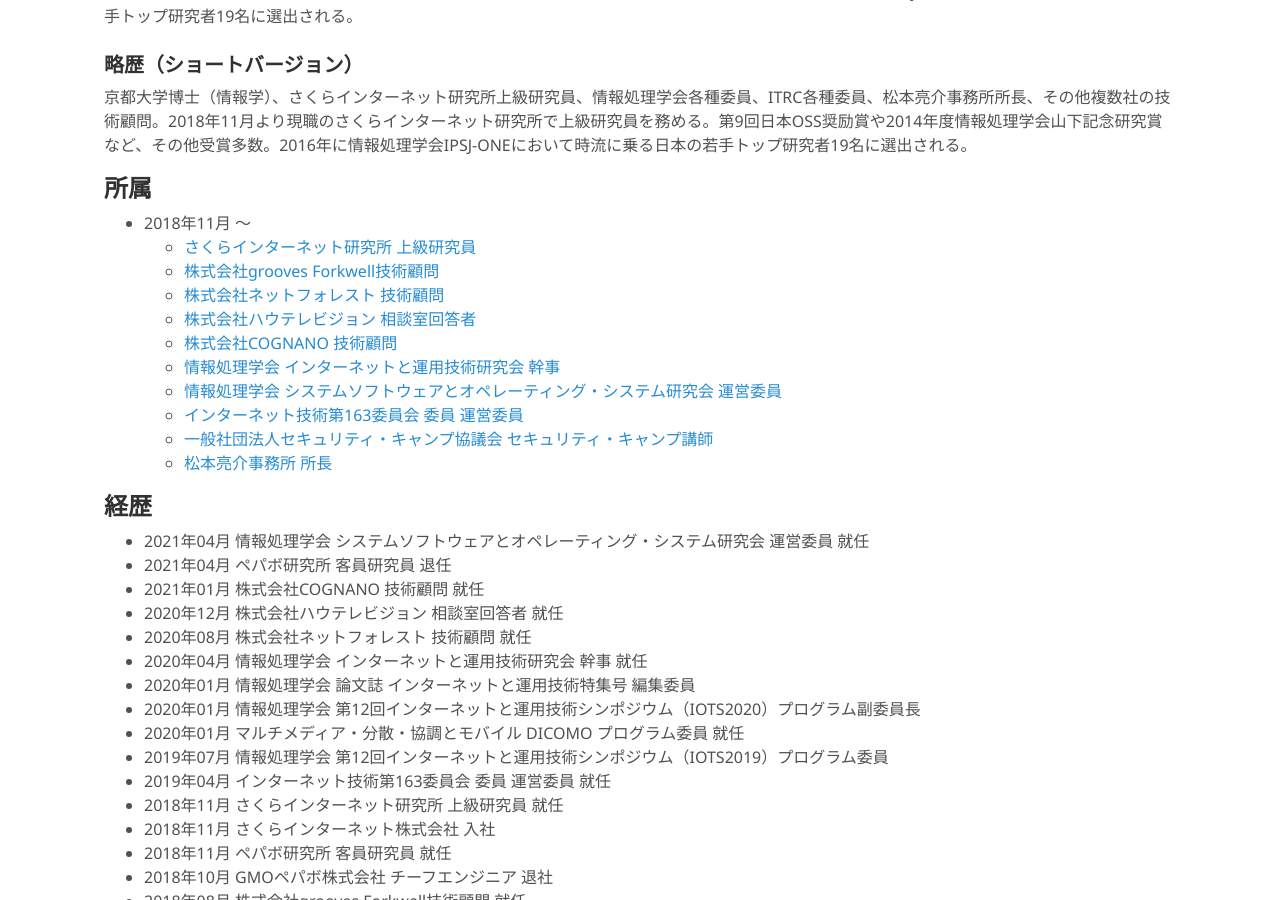
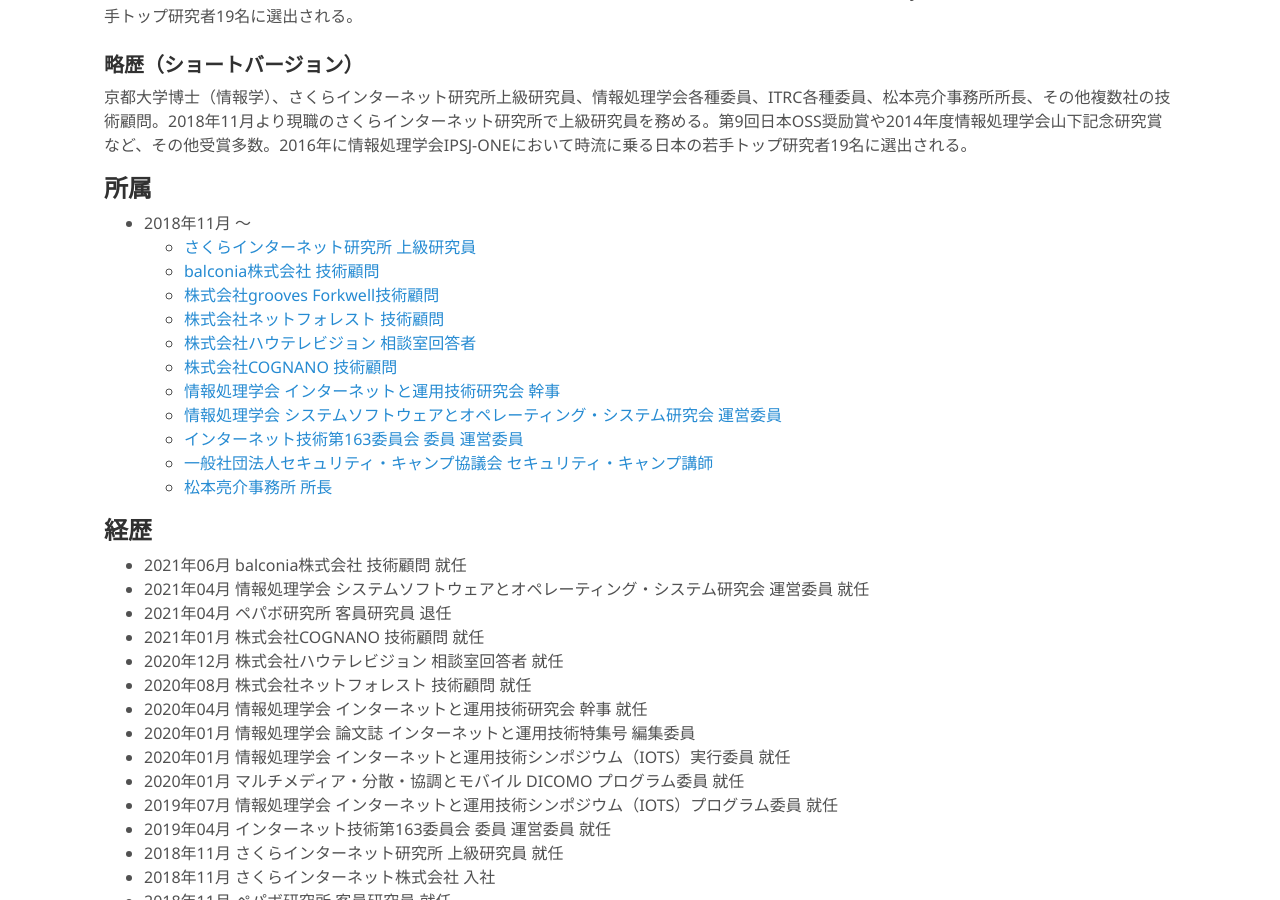
Before and after one commit to matsumotory/matsumotory, a Jekyll site: the page built from index.md, in a window 1280 px wide and 900 px high, scrolled down 475 px. Built offline with Jekyll 4.4.1, drawn with Linux system fonts in a browser that asks for light colours; our own code applies the rules of GitHub Pages for plain Markdown files; some of the changed text lies outside the part shown.

Commit message:
Update profile

```diff
--- a/index.md
+++ b/index.md
@@ -23,6 +23,7 @@
 ## 所属
 - 2018年11月 〜
   - [さくらインターネット研究所 上級研究員](https://research.sakura.ad.jp/about/)
+  - [balconia株式会社 技術顧問](https://www.balconia.co.jp/about/)
   - [株式会社grooves Forkwell技術顧問](https://www.grooves.com/news/1598)
   - [株式会社ネットフォレスト 技術顧問](https://www.netforest.ad.jp/corporate/)
   - [株式会社ハウテレビジョン 相談室回答者](https://howtelevision.co.jp/)
@@ -34,6 +35,7 @@
   - [松本亮介事務所 所長](https://twitter.com/matsumotory)
 
 ## 経歴
+- 2021年06月 balconia株式会社 技術顧問 就任
 - 2021年04月 情報処理学会 システムソフトウェアとオペレーティング・システム研究会 運営委員 就任
 - 2021年04月 ペパボ研究所 客員研究員 退任
 - 2021年01月 株式会社COGNANO 技術顧問 就任
@@ -41,9 +43,9 @@
 - 2020年08月 株式会社ネットフォレスト 技術顧問 就任
 - 2020年04月 情報処理学会 インターネットと運用技術研究会 幹事 就任
 - 2020年01月 情報処理学会 論文誌 インターネットと運用技術特集号 編集委員
-- 2020年01月 情報処理学会 第12回インターネットと運用技術シンポジウム（IOTS2020）プログラム副委員長
+- 2020年01月 情報処理学会 インターネットと運用技術シンポジウム（IOTS）実行委員 就任
 - 2020年01月 マルチメディア・分散・協調とモバイル DICOMO プログラム委員 就任
-- 2019年07月 情報処理学会 第12回インターネットと運用技術シンポジウム（IOTS2019）プログラム委員
+- 2019年07月 情報処理学会 インターネットと運用技術シンポジウム（IOTS）プログラム委員 就任
 - 2019年04月 インターネット技術第163委員会 委員 運営委員 就任
 - 2018年11月 さくらインターネット研究所 上級研究員 就任
 - 2018年11月 さくらインターネット株式会社 入社
@@ -139,7 +141,8 @@
 ***
 
 ### 論文誌論文（ジャーナル）
-1. 坪内佑樹, 脇坂朝人, 濱田健, 松木雅幸, 小林隆浩, 阿部博, 松本亮介, **HeteroTSDB: 異種分散KVS間の自動階層化による高性能な時系列データベース**, [情報処理学会論文誌, Vol.62, No.3](), 2021年3月. (to appear)
+1. 松本亮介, 近藤宇智朗, 栗林健太郎, **招待論文: コンテナを利用した実行環境の変化に素早く適応できる恒常性を持つシステムアーキテクチャの設計と実装**, [会誌「情報処理」Vol.62 No.8 Aug. 2021 「デジタルプラクティスコーナー」](), 2021年7月.(to appear)
+1. 坪内佑樹, 脇坂朝人, 濱田健, 松木雅幸, 小林隆浩, 阿部博, 松本亮介, **HeteroTSDB: 異種分散KVS間の自動階層化による高性能な時系列データベース**, [情報処理学会論文誌, Vol.62, No.3](http://doi.org/10.20729/00210244), 2021年3月.
 1. 宮下剛輔, 松本亮介, **Serverspec: 宣言的記述でサーバの設定状態をテスト可能な汎用性の高いテストフレームワーク**,  [情報処理学会論文誌, Vol.61, No.3, pp.677-686](http://id.nii.ac.jp/1001/00204179/), 2020年3月.
 1. Ryosuke Matsumoto, Kenji Rikitake, Kentaro Kuribayashi, **Large-scale Certificate Management on Multi-tenant Web Servers**, [Journal of Information Processing, Vol. 27, No. 5, pp. 650-657](https://www.jstage.jst.go.jp/article/ipsjjip/27/0/27_650/_pdf), Sep 2019.
 1. 松本亮介, 栗林健太郎, 岡部寿男, **リクエスト単位で仮想的にハードウェアリソースを分離するWebサーバのリソース制御アーキテクチャ**, [情報処理学会論文誌, Vol.59, No.3, pp.1016-1025](http://id.nii.ac.jp/1001/00186749/), 2018年3月.
@@ -176,6 +179,7 @@
 ***
 
 ### 国内発表（査読付論文）
+1. 宮下剛輔, 松本亮介, **[状況に応じた最適なサーバ構成管理を実現するためのポリシー定義と振る舞い制御を中間言語で分離する手法](http://id.nii.ac.jp/1001/00209428/)**, [研究報告インターネットと運用技術（IOT）, Vol. 2021-IOT-52, No. 35, pp. 1-6](http://id.nii.ac.jp/1001/00209428/), 2021年2月.
 1. 中田裕貴, 松本亮介, 松原克弥, **[（優秀ポスター賞）マルチテナント向けコンテナ集積型クラウドサービスにおけるネットワーク分離・制御方式の検討]()**, [インターネットと運用技術シンポジウム論文集, 2020, 117-118 (2020-11-26)](http://id.nii.ac.jp/1001/00208130/), 2020年12月.
 1. 坪内佑樹, 古川雅大, 松本亮介, **[Transtracer: 分散システムにおけるTCP/UDP通信 の終端点の監視によるプロセス間依存関係の自動追跡](://speakerdeck.com/yuukit/udptong-xin-falsezhong-duan-dian-falsejian-shi-niyoruhurosesujian-yi-cun-guan-xi-falsezi-dong-zhui-ji-8bc9ca63-0751-40fd-9ad5-2f1ea692b9b0)**, [インターネットと運用技術シンポジウム論文集, 2019, 64-71 (2019-11-28)](https://yuuk.io/papers/transtracer_iots2019.pdf), 2019年12月.
 1. 鶴田博文, 松本亮介, **[sshr: ユーザに変更を要求せずにシステム変化に追従可能なSSHプロキシサーバ](https://speakerdeck.com/tsurubee/sshr-yuzanibian-geng-woyao-qiu-sezunisisutemubian-hua-nizhui-cong-ke-neng-nasshpurokisisaba)**, [インターネットと運用技術シンポジウム論文集, 2019, 87-94 (2019-11-28)](https://research.sakura.ad.jp/wp-content/uploads/2019/12/iots2019-hi-tsuruta.pdf), 2019年12月.
```
Also changed, not shown: 9 other files.
